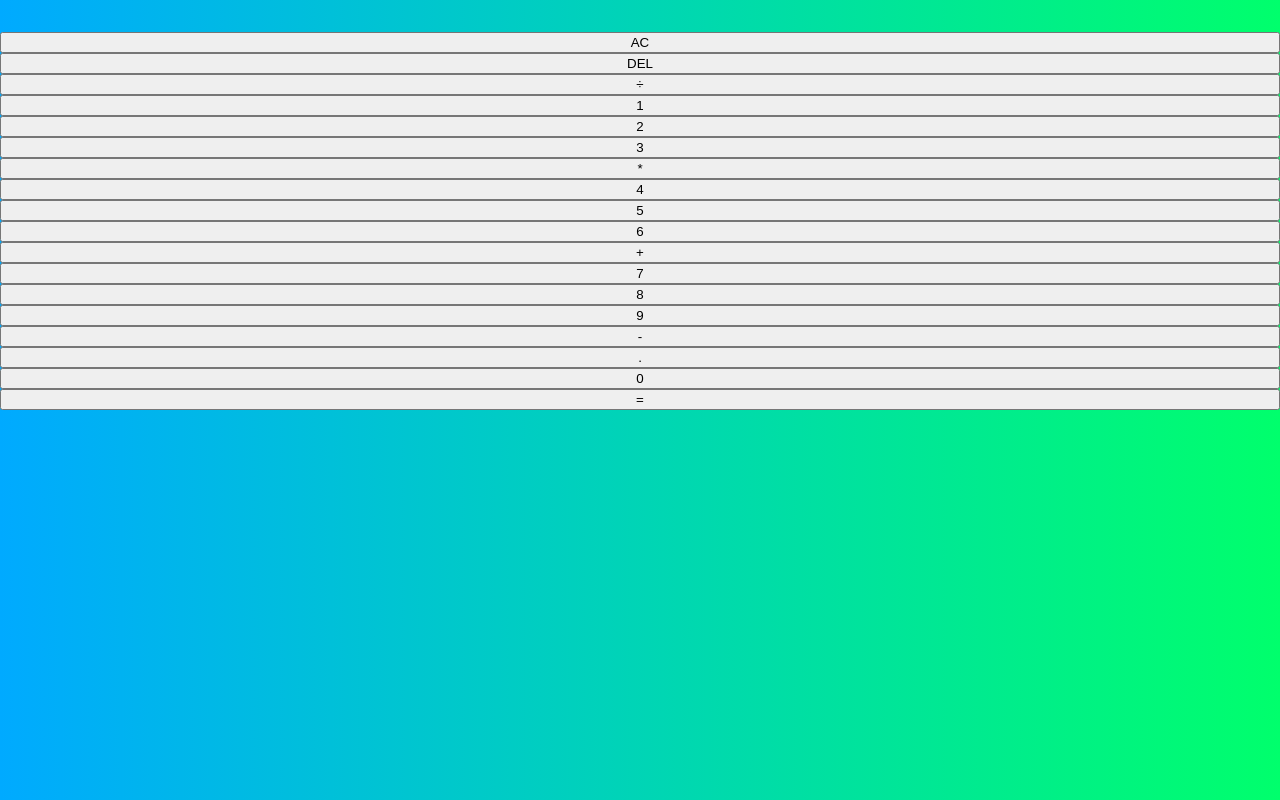
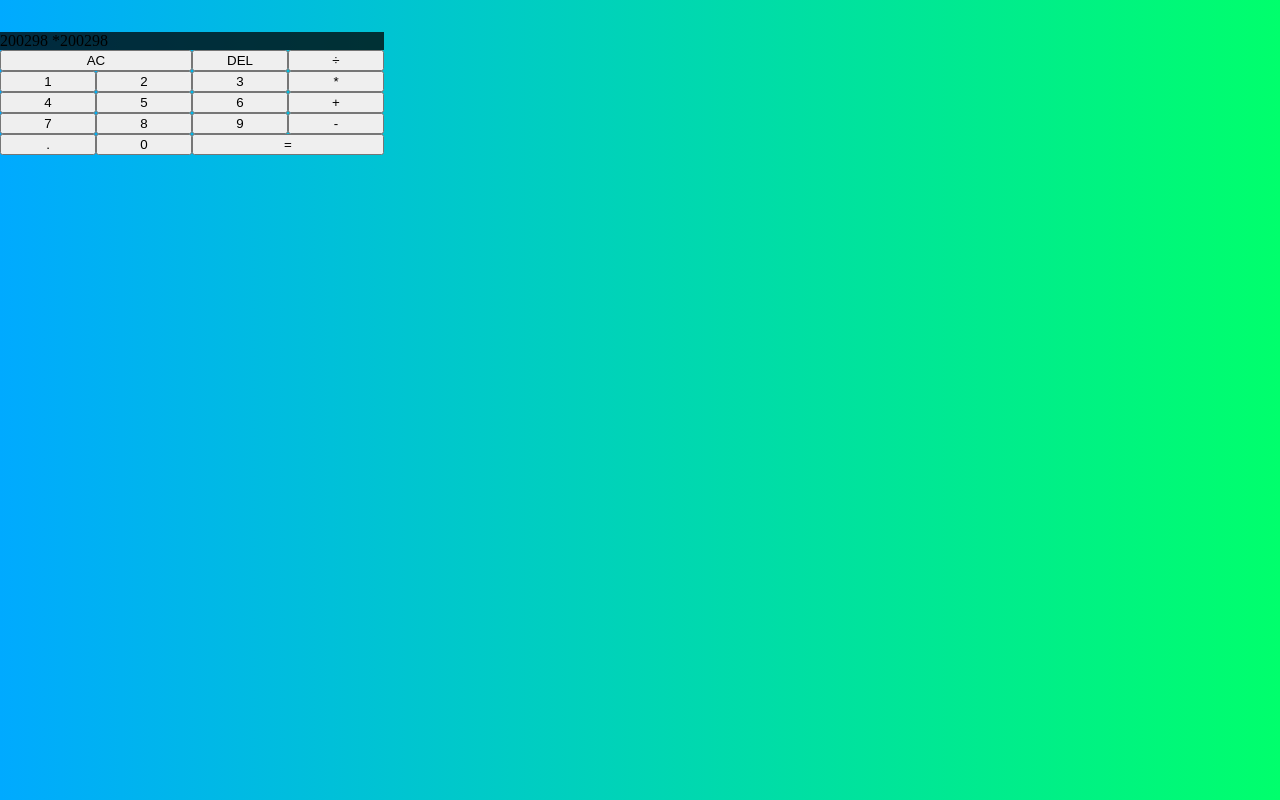
Before and after one commit to fionss/calculator, a React (Create React App) app: page / in a window 1280 px wide. Built offline with nearby package versions, Linux system fonts and the light colour scheme.

Commit message:
2 files modified

```diff
--- a/src/App.js
+++ b/src/App.js
@@ -5,8 +5,8 @@ export default function App() {
   return (
     <div className="calculator-grid">
       <div className="output">
-        <div className="previous-operand"></div>
-        <div className="current-operand"></div>
+        <div className="previous-operand">200298 *</div>
+        <div className="current-operand">200298</div>
       </div>
       <button className="span-two">AC</button>
       <button>DEL</button>
--- a/src/style.css
+++ b/src/style.css
@@ -12,4 +12,17 @@ body {
 .calculator-grid {
   display: grid;
   margin-top: 2rem;
+  grid-template-columns: repeat(4, 6rem);
+  grid-template-rows: minmax(7rem, auto), repeat(5, 6rem);
 }
+
+.span-two {
+  grid-column: span 2;
+}
+
+.output {
+  grid-column: 1 / -1;
+  background-color: rgba(0, 0, 0, .75);
+  display: flex;
+
+}
```
